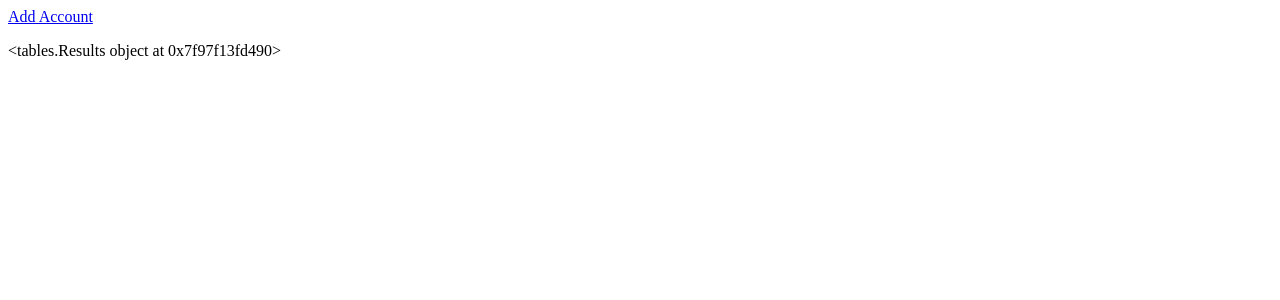
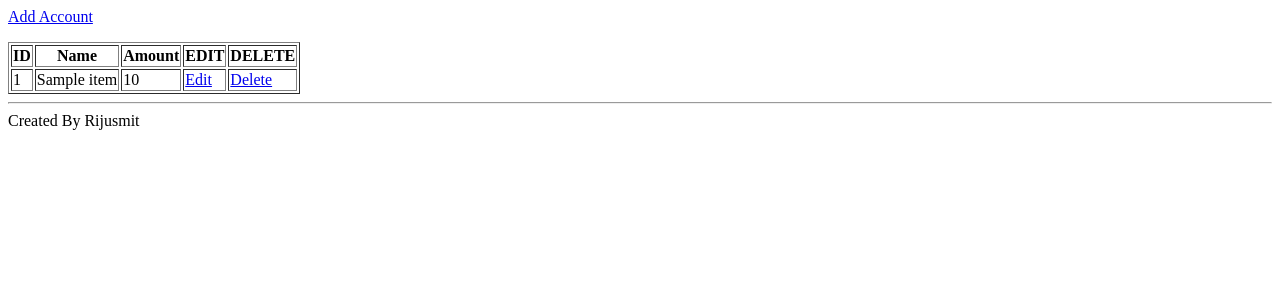
Before and after one commit to rijusmit22400/CRUD, a Flask app: page / in a window 1280 px wide. Shown: the top 300 px of the page. Run offline with Flask 3, Linux system fonts and the light colour scheme; tables that the repository leaves empty or names only in its code hold one stand-in row (values such as "Sample post"); a database or web service that is not in the repository returns one stand-in record (values such as "Sample title"); data that the repository does not hold is empty.

Commit message:
Edit complete on UI

```diff
--- a/python-mysql-api/main.py
+++ b/python-mysql-api/main.py
@@ -131,4 +131,4 @@ def delete_user(id):
 		conn.close()
 
 if __name__ == "__main__":
-	app.run()
+	app.run(host='0.0.0.0', port=8080)
--- a/python-mysql-crud/main.py
+++ b/python-mysql-crud/main.py
@@ -4,6 +4,27 @@ from tables import Results
 from db_config import mysql
 from flask import flash, render_template, request, redirect
 from werkzeug.security import generate_password_hash, check_password_hash
+from collections import namedtuple
+from json import JSONEncoder
+import requests
+
+
+class Account:
+	id =0
+	name=""
+	amount=0.0
+	def __init__(self,row):
+		self.id = row["id"]
+		self.name = row["name"]
+		self.amount = row["amount"]
+
+def toAccount(json):
+	acnt = json.loads(json, object_hook=customAccountDecoder)
+	return acnt
+
+def customAccountDecoder(account):
+    return namedtuple('X', account.keys())(*account.values())
+
 
 @app.route('/new_user')
 def add_user_view():
@@ -39,35 +60,39 @@ def add_user():
 @app.route('/')
 def users():
 	try:
-		conn = mysql.connect()
-		cursor = conn.cursor(pymysql.cursors.DictCursor)
-		cursor.execute("SELECT * FROM account")
-		rows = cursor.fetchall()
-		table = Results(rows)
-		table.border = True
-		return render_template('users.html', table=table)
+		url = 'http://localhost:8080/'
+
+		params = dict(
+			id='6'
+		)
+
+		resp = requests.get(url=url)
+		data = resp.json()
+		#table = toAccount(data)
+		#table.border = True
+		return render_template('users.html', table=data)
 	except Exception as e:
 		print(e)
 	finally:
-		cursor.close()
-		conn.close()
+		print('done')
 
 @app.route('/edit/<int:id>')
 def edit_view(id):
 	try:
-		conn = mysql.connect()
-		cursor = conn.cursor(pymysql.cursors.DictCursor)
-		cursor.execute("SELECT * FROM account WHERE id=%s", id)
-		row = cursor.fetchone()
+		url = 'http://localhost:8080/edit/' + str(id)
+
+		params = dict(
+			id=id
+		)
+		resp = requests.get(url=url)
+		row = resp.json()
 		if row:
 			return render_template('edit.html', row=row)
 		else:
 			return 'Error loading #{id}'.format(id=id)
 	except Exception as e:
 		print(e)
-	finally:
-		cursor.close()
-		conn.close()
+
 
 @app.route('/update', methods=['POST'])
 def update_user():
@@ -113,4 +138,4 @@ def delete_user(id):
 		conn.close()
 
 if __name__ == "__main__":
-    app.run()
+    app.run(host='0.0.0.0', port=3000)
--- a/python-mysql-crud/templates/users.html
+++ b/python-mysql-crud/templates/users.html
@@ -6,4 +6,40 @@
 <p>
 </p>
 
-{{ table }}
+<table border="1">
+    <thead>
+<tr>
+    <th>
+        ID
+    </th>
+    <th>
+        Name
+    </th>
+    <th>
+        Amount
+    </th>
+    <th>
+        EDIT
+    </th>
+    <th>
+        DELETE
+    </th>
+</tr>
+</thead>
+<tbody>
+
+    {% for account in table %}
+    <tr>
+      <td>{{ account['id'] }}</td>
+      <td>{{ account['name'] }}</td>
+      <td>{{ account['amount'] }}</td>
+      <td><a href="/edit/{{ account['id'] }}"> Edit </a></td>
+      <td><a href="/delete/{{ account['id'] }}"> Delete </a></td>
+    </tr>
+  {% endfor %}
+
+</tbody>
+
+</table>
+<hr>
+Created By Rijusmit
```
